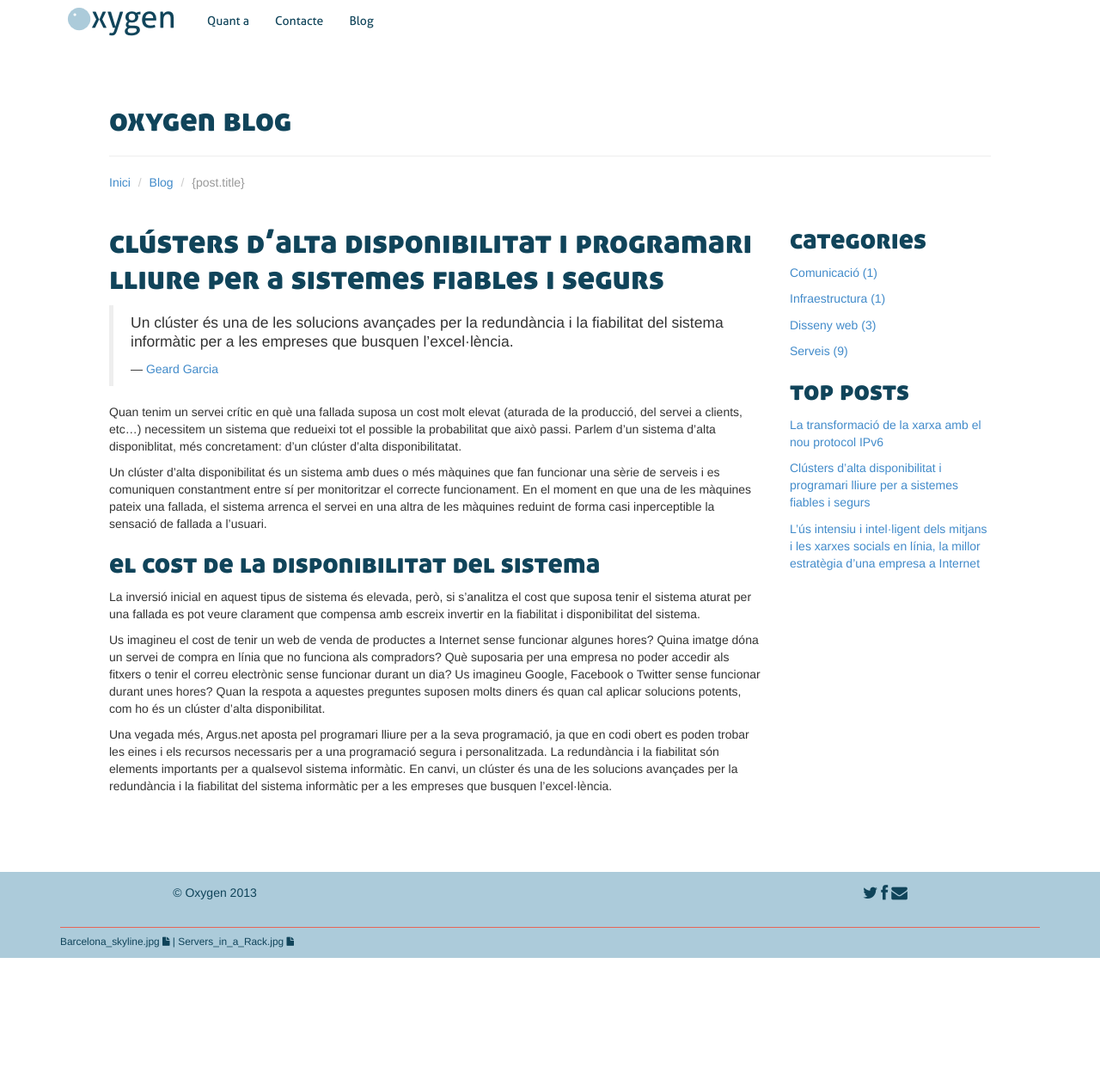
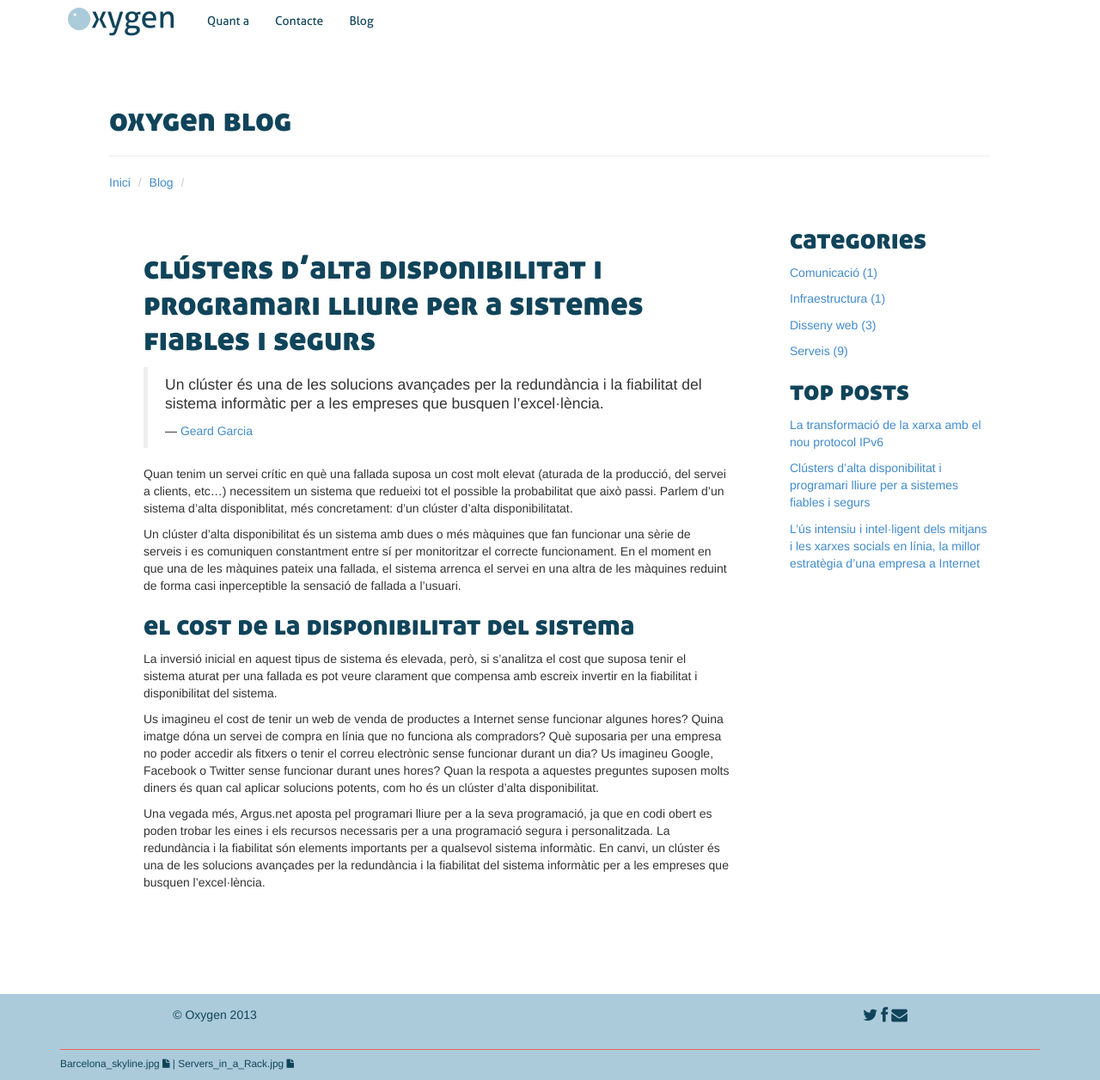
Before and after one commit to freecates/oxygen, a Jekyll site: the page built from _posts/2013-08-04-clusters-alta-disponibilitat-programari-lliure-sistemes-fiables-segurs.md, in a window 1280 px wide and 1256 px high. Shown: the whole window at 86% size. Built offline with Jekyll 4.4.1, drawn with Linux system fonts in a browser that asks for light colours; Markdown is read by kramdown in place of the engine named in the settings.

Commit message:
afegida class article als posts..

```diff
--- a/_layouts/blog.html
+++ b/_layouts/blog.html
@@ -18,12 +18,12 @@ base_url: "../"
       <ul class="breadcrumb">
         <li><a href="{{page.base_url}}">Inici</a></li>
         <li><a href="{{page.base_url}}blog">Blog</a></li>
-        <li class="active">{post.title}</li>
+        <li class="active">{{post.title}}</li>
       </ul>
 
       <div class="row">
         <div class="col-sm-9 col-lg-9 blog-list">
-          <article>
+          <article class="article" role="main">
             {{ content }}
           </article>
 
```
